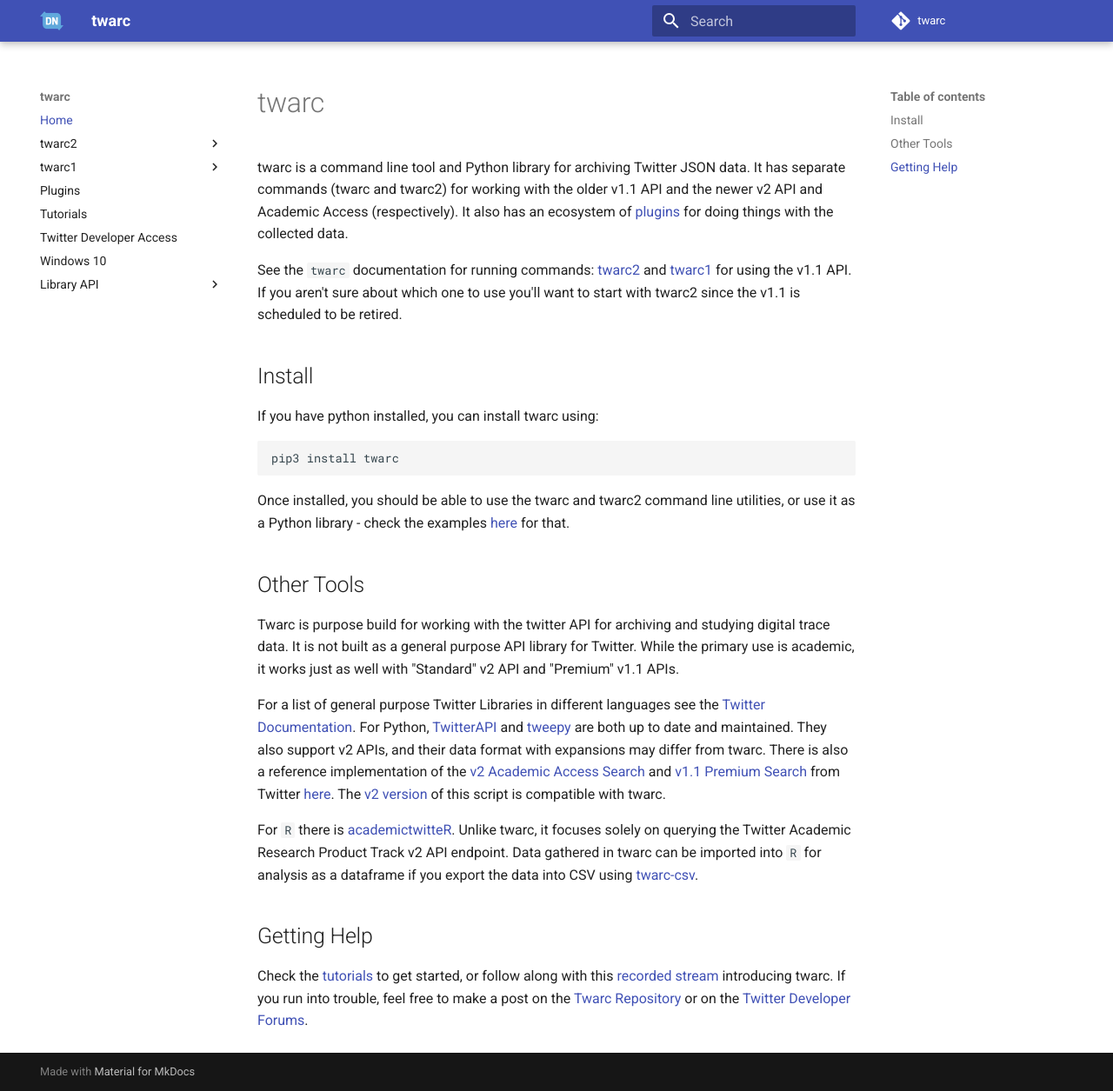
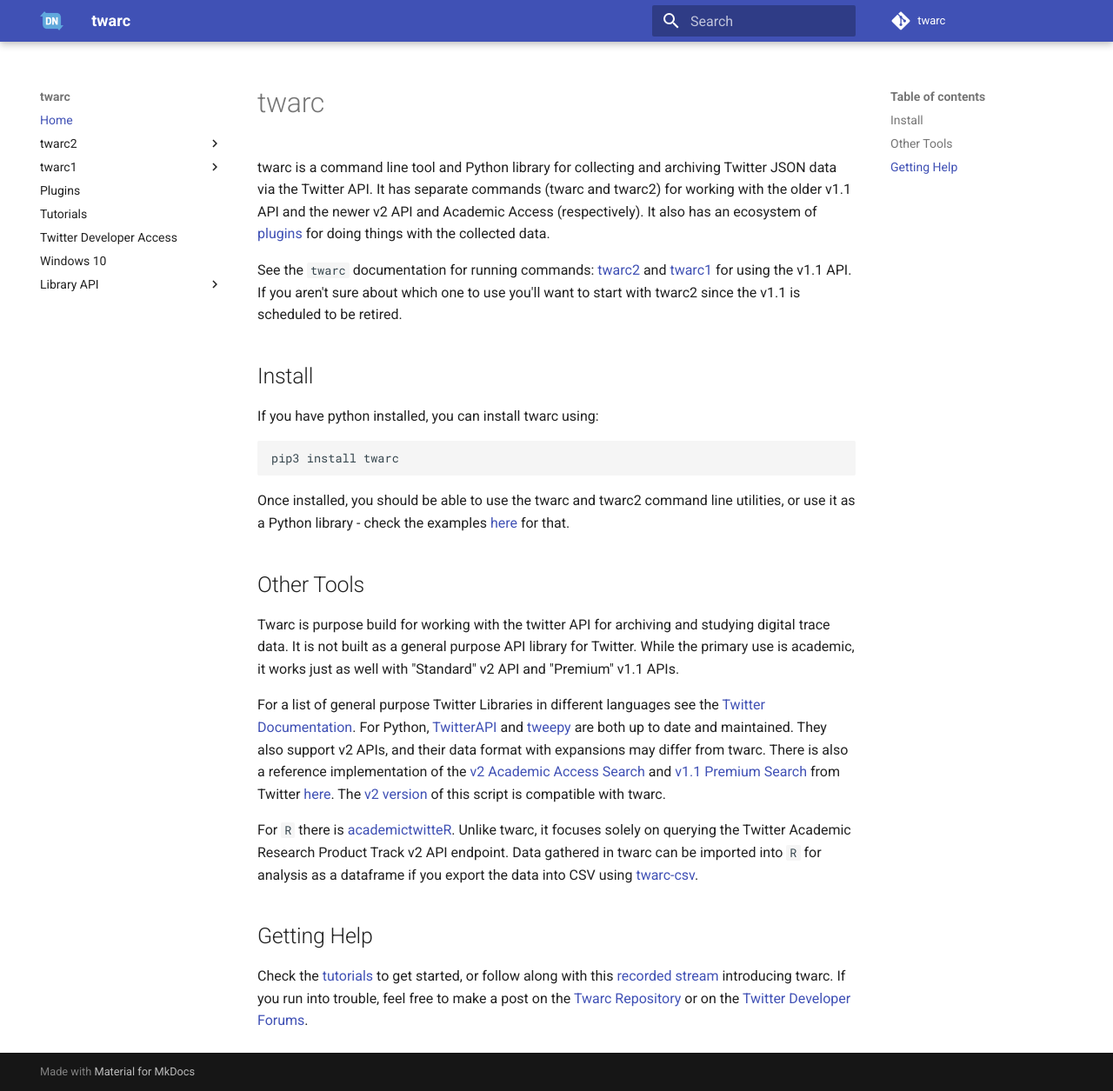
Before and after one commit to DocNow/twarc, an MkDocs documentation site: the page built from docs/README.md, in a window 1280 px wide and 1255 px high. Shown: the whole window at 87% size. Built offline with MkDocs 1.6.1 and Material for MkDocs 9.7.7, drawn with Linux system fonts in a browser that asks for light colours; comment, search, counter and statistics services are not loaded.

Commit message:
Add some notes about the purpose of core twarc and principles about what belongs where

````diff
--- a/docs/README.md
+++ b/docs/README.md
@@ -1,7 +1,7 @@
 # twarc
 
-twarc is a command line tool and Python library for archiving Twitter JSON
-data. It has separate commands (twarc and twarc2) for working with the older
+twarc is a command line tool and Python library for collecting and archiving Twitter JSON
+data via the Twitter API. It has separate commands (twarc and twarc2) for working with the older
 v1.1 API and the newer v2 API and Academic Access (respectively). It also has an ecosystem of [plugins](plugins) for doing things with the collected data.
 
 See the `twarc` documentation for running commands: [twarc2](twarc2_en_us.md) and [twarc1](twarc2_en_us.md) for using the v1.1 API. If you aren't sure about which one to use you'll want to start with twarc2 since the v1.1 is scheduled to be retired.
@@ -15,6 +15,7 @@
 ```
 
 Once installed, you should be able to use the twarc and twarc2 command line utilities, or use it as a Python library - check the examples [here](api/library.md) for that.
+
 ## Other Tools
 
 Twarc is purpose build for working with the twitter API for archiving and studying digital trace data. It is not built as a general purpose API library for Twitter. While the primary use is academic, it works just as well with "Standard" v2 API and "Premium" v1.1 APIs.
````
Also changed, not shown: README.md (+13 -3 lines).
